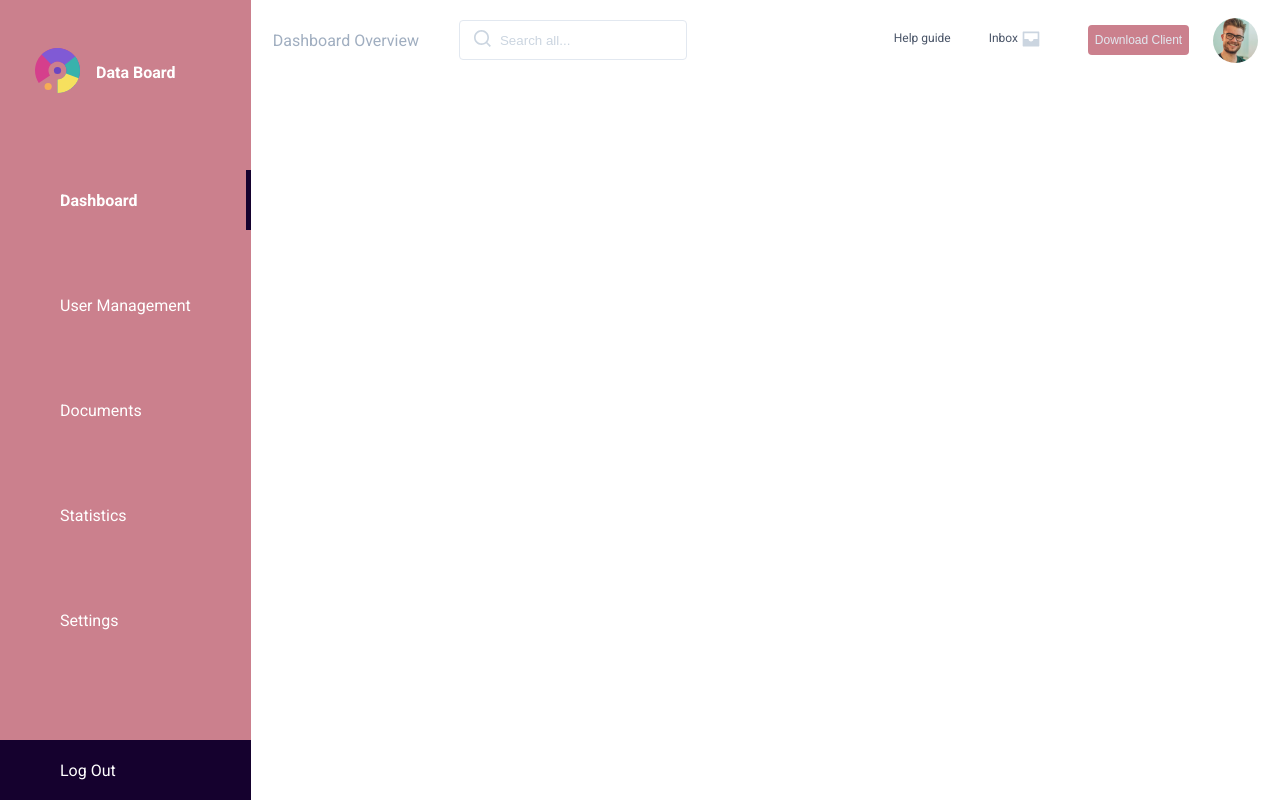
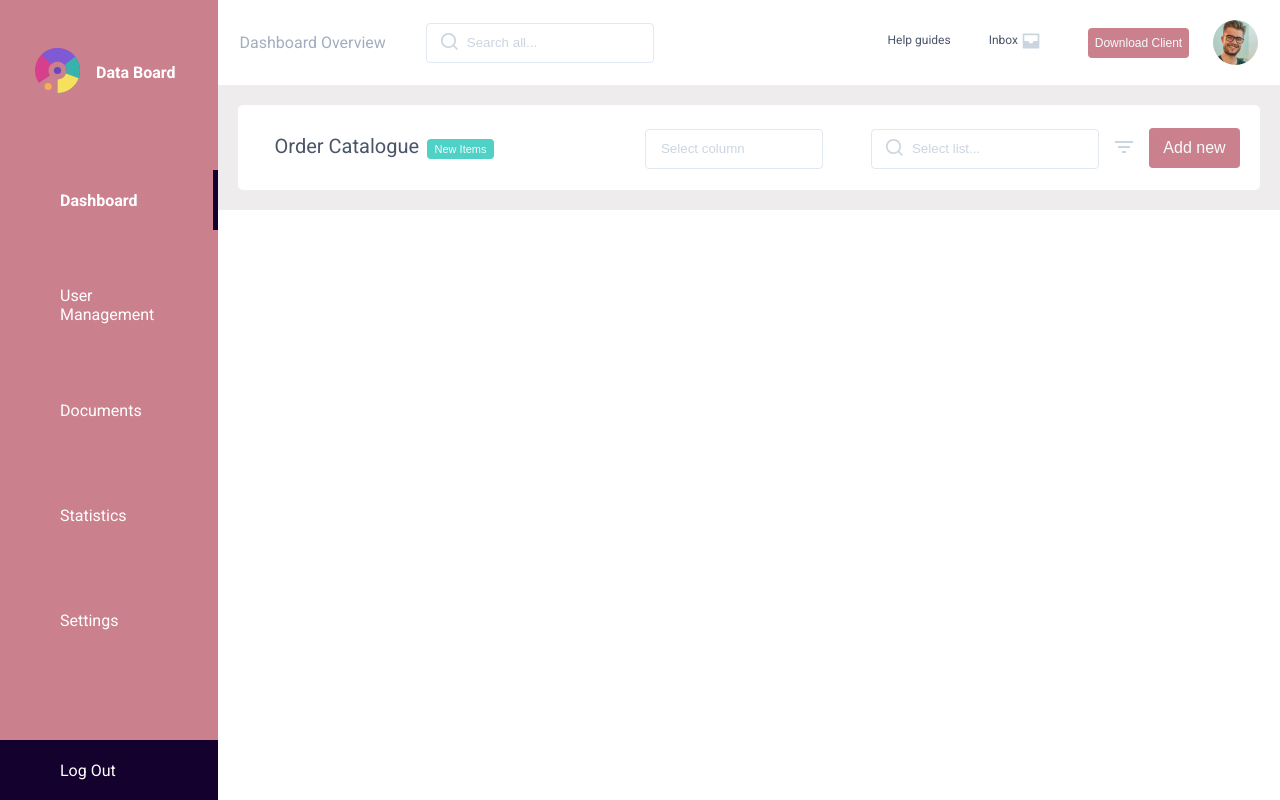
Before and after one commit to AbdurrahmanSogbesan/data-board, a Vue app: page / in a window 1280 px wide. Built offline with nearby package versions, Linux system fonts and the light colour scheme.

Commit message:
added table head

```diff
--- a/src/App.vue
+++ b/src/App.vue
@@ -1,10 +1,15 @@
 <template>
   <div id="app">
-    <div class="d-flex">
+    <div class="d-flex ">
       <SideBar />
       <!-- Replace below div with the header component here -->
-      <div class="app-header">
-        <Header />
+      <div class="table-section">
+        <div class="app-header">
+          <Header />
+        </div>
+        <section class="grey-background">
+          <Table />
+        </section>
       </div>
     </div>
   </div>
@@ -13,14 +18,25 @@
 <script>
 import SideBar from "./components/SideBar.vue";
 import Header from "./components/Header.vue";
+import Table from "./components/Table.vue";
 
 export default {
   name: "App",
   components: {
     SideBar,
-    Header
+    Header,
+    Table
   }
 };
 </script>
 
-<style lang="scss"></style>
+<style lang="scss">
+.table-section {
+  width: 83%;
+}
+.grey-background {
+  background-color: #eeecec;
+  padding: 20px;
+  width: 100%;
+}
+</style>
--- a/src/components/Button.vue
+++ b/src/components/Button.vue
@@ -41,7 +41,7 @@ export default {
 button {
   border-radius: 4px;
   outline: none;
-  color: #e2e8f0;
+  color: #f7fafc;
   border: none;
 }
 </style>
--- a/src/components/Header.vue
+++ b/src/components/Header.vue
@@ -4,7 +4,7 @@
       <span class="header-title">Dashboard Overview</span>
       <TextBox :icon="SearchIcon" placeholder="Search all..." />
     </div>
-    <div class="d-flex align-items-center header-list-items">
+    <div class="d-flex align-items-center">
       <HeaderListItems />
       <Button text="Download Client" />
       <img src="@/assets/images/image.png" alt="" class="image ml-4" />
@@ -45,8 +45,4 @@ export default {
 .image {
   border-radius: 25px;
 }
-.header-list-items {
-  position: absolute;
-  right: 22px;
-}
 </style>
--- a/src/components/HeaderListItems.vue
+++ b/src/components/HeaderListItems.vue
@@ -16,7 +16,7 @@ export default {
   data() {
     return {
       HeaderListItems: [
-        { text: "Help guide" },
+        { text: "Help guides" },
         { text: "Inbox", icon: InboxIcon }
       ]
     };
--- a/src/components/SideBar.vue
+++ b/src/components/SideBar.vue
@@ -31,6 +31,7 @@ export default {
   bottom: 0;
   left: 0;
   height: 100vh;
+  width: 17%;
 }
 
 .sidebar-title {
--- /dev/null
+++ b/src/components/Table.vue
@@ -0,0 +1,67 @@
+<template>
+  <div class="table d-flex flex-column align-items-align-items-baseline">
+    <div class="table-head d-flex align-items-baseline">
+      <div class="d-flex align-items-baseline">
+        <span class="order-catalogue">Order Catalogue</span>
+        <Button
+          width="67px"
+          height="20px"
+          backgroundColor="#4FD1C5"
+          fontSize="11px"
+          text="New Items"
+        />
+      </div>
+
+      <div class="d-flex align-items-baseline">
+        <TextBox
+          placeholder="Select column"
+          paddingLeft="15px"
+          width="178px"
+          class="mr-5"
+        />
+        <TextBox placeholder="Select list..." :icon="SearchIcon" class="mr-3" />
+        <FilterIcon class="mr-3" />
+        <Button width="91px" height="40px" fontSize="16px" text="Add new" />
+      </div>
+    </div>
+  </div>
+</template>
+
+<script>
+import Button from "./Button.vue";
+import TextBox from "./TextBox.vue";
+import SearchIcon from "./SearchIcon.vue";
+import FilterIcon from "./FilterIcon.vue";
+
+export default {
+  data() {
+    return {
+      SearchIcon
+    };
+  },
+  components: {
+    Button,
+    TextBox,
+    FilterIcon
+  }
+};
+</script>
+
+<style lang="scss" scoped>
+.table {
+  background-color: #fff;
+  border-radius: 5px;
+}
+
+.table-head {
+  padding: 23px 20px 21px 37px;
+  justify-content: space-between;
+}
+
+.order-catalogue {
+  font-size: 20px;
+  line-height: 23px;
+  color: #4a5568;
+  margin-right: 8px;
+}
+</style>
```
